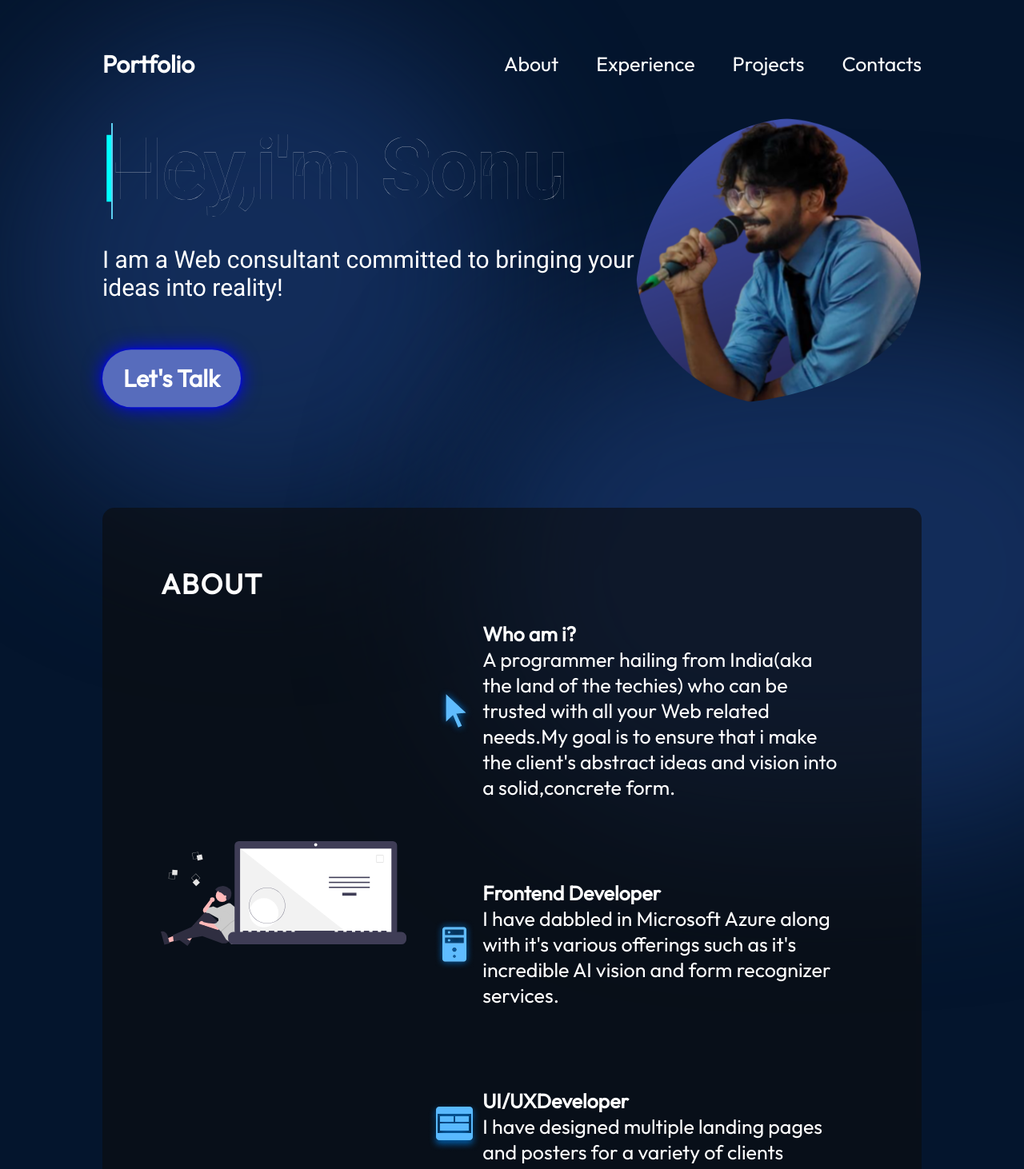
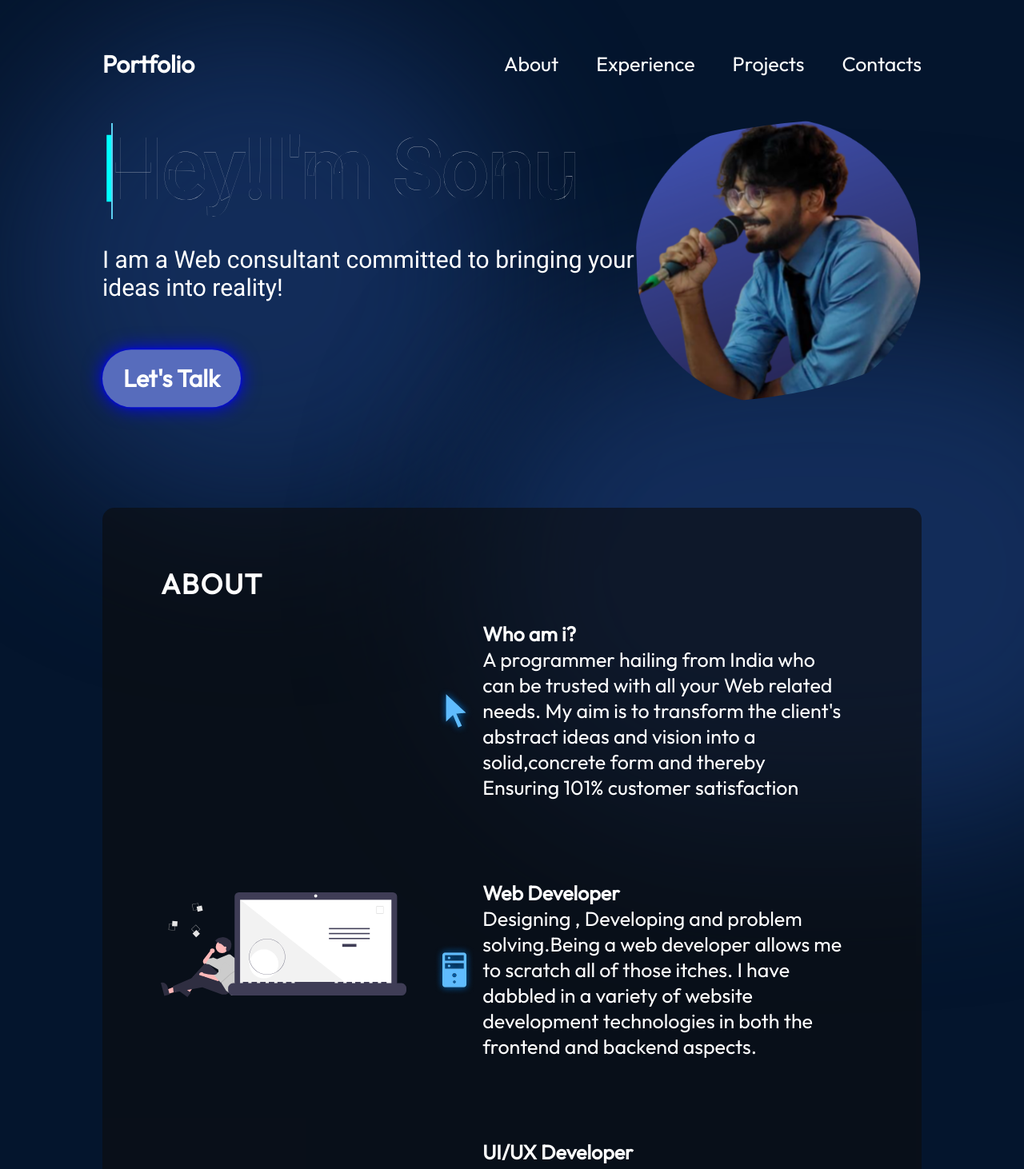
Before and after one commit to ItryCode/My-Portfolio-Site, a React (Vite) app: page / in a window 1280 px wide. Shown: the top 1462 px of the page at 80% size. Built offline with nearby package versions, Linux system fonts and the light colour scheme; no server answers.

Commit message:
Content writing

```diff
--- a/src/components/About/About.jsx
+++ b/src/components/About/About.jsx
@@ -18,31 +18,32 @@ const About = () => {
             <div className={styles.aboutItemText}>
               <h3>Who am i?</h3>
               <p>
-                A programmer hailing from India(aka the land of the techies) who
-                can be trusted with all your Web related needs.My goal is to
-                ensure that i make the client's abstract ideas and vision into a
-                solid,concrete form.
+                A programmer hailing from India who can be trusted with all your
+                Web related needs. My aim is to transform the client's abstract
+                ideas and vision into a solid,concrete form and thereby Ensuring
+                101% customer satisfaction
               </p>
             </div>
           </li>
           <li className={styles.aboutItem}>
             <img src={getImageUrl("about/serverIcon.png")} alt="cursor" />
             <div className={styles.aboutItemText}>
-              <h3>Frontend Developer</h3>
+              <h3>Web Developer</h3>
               <p>
-                I have dabbled in Microsoft Azure along with it's various
-                offerings such as it's incredible AI vision and form recognizer
-                services.
+                Designing , Developing and problem solving.Being a web developer
+                allows me to scratch all of those itches. I have dabbled in a
+                variety of website development technologies in both the frontend
+                and backend aspects.
               </p>
             </div>
           </li>
           <li className={styles.aboutItem}>
             <img src={getImageUrl("about/uiIcon.png")} alt="ui-icon" />
             <div className={styles.aboutItemText}>
-              <h3>UI/UXDeveloper</h3>
+              <h3>UI/UX Developer</h3>
               <p>
-                I have designed multiple landing pages and posters for a variety
-                of clients
+                I specialize in ensuring that the balance between customer
+                satisfaction,user engagement and design fundamentals are met.
               </p>
             </div>
           </li>
--- a/src/components/Experience/Experience.module.css
+++ b/src/components/Experience/Experience.module.css
@@ -31,6 +31,7 @@
 
 .skill {
   display: flex;
+
   flex-direction: column;
   align-items: center;
   gap: 11px;
@@ -46,6 +47,9 @@
   height: 120px;
 }
 
+.skillImageContainer:active {
+}
+
 .skillImageContainer img {
   width: 75px;
   transition: transform 0.7s ease-in-out;
@@ -59,6 +63,12 @@
   font-size: 25px;
   font-family: var(--font-roboto);
   font-weight: 500;
+}
+
+@keyframes spin {
+  100% {
+    transform: rotateZ(360deg);
+  }
 }
 
 .history {
--- a/src/components/Hero/Hero.jsx
+++ b/src/components/Hero/Hero.jsx
@@ -6,7 +6,7 @@ const Hero = () => {
     <section className={styles.container}>
       <div className={styles.content}>
         <h1 data-text="Hey,i'm Sonu" className={styles.title}>
-          Hey,i'm Sonu
+          Hey!I'm Sonu
         </h1>
         <p className={styles.description}>
           I am a Web consultant committed to bringing your ideas into reality!
--- a/src/components/Hero/Hero.module.css
+++ b/src/components/Hero/Hero.module.css
@@ -111,17 +111,19 @@
     #2bd2ff 50%,
     rgba(25, 55, 109, 0.7) 90%
   );
+  border-radius: 60% 40% 30% 70% / 60% 30% 70% 40%;
   animation-name: morph;
-  animation-duration: 10s;
+  animation-duration: 15s;
   animation-iteration-count: infinite;
-  animation-timing-function: ease-out;
+  animation-timing-function: ease-in-out;
+  background: transparent;
+  animation-direction: alternate;
 }
 
 @keyframes morph {
   0% {
-    border-radius: 60% 50% 30% 70% /60% 30% 70% 40%;
+    border-radius: 250px 750px 250px 750px / 750px 250px 750px 250px;
     background: transparent;
-    /* transform: translate(0, 0px); */
   }
 
   30% {
@@ -133,7 +135,7 @@
     background: transparent;
   }
   50% {
-    border-radius: 50% 60% 70% 40% /50% 60% 30% 60%;
+    border-radius: 750px 550px 350px 750px / 350px 750px 550px 450px;
     background: transparent;
     /* background-image: linear-gradient(
       45deg,
@@ -141,13 +143,11 @@
       #2bd2ff 50%,
       rgba(25, 55, 109, 0.7) 90%
     ); */
-    /* transform: translate(0, 10px); */
   }
-
-  60% {
+  /* 60% {
     border-radius: 55% 45% 75% 25% / 67% 57% 43% 33%;
     background: transparent;
-  }
+  } */
 
   70% {
     border-radius: 65% 35% 82% 18% / 48% 61% 39% 52%;
@@ -163,9 +163,8 @@
   }
 
   100% {
-    border-radius: 60% 50% 30% 70% /60% 30% 70% 40%;
+    border-radius: 750px 250px 750px 250px / 250px 750px 250px 750px;
     background: transparent;
-    /* transform: translate(0, -0px); */
   }
 }
 
--- a/src/components/Navbar/Navbar.jsx
+++ b/src/components/Navbar/Navbar.jsx
@@ -7,7 +7,7 @@ const Navbar = () => {
   const [menuOpen, setMenuOpen] = useState(false);
   return (
     <nav className={styles.navbar}>
-      <a  className={styles.title} href="/">
+      <a className={styles.title} href="/">
         Portfolio
       </a>
       <div className={styles.menu}>
@@ -32,10 +32,10 @@ const Navbar = () => {
             <a href="#experience">Experience</a>
           </li>
           <li className={styles.navlink}>
-            <a href="#Projects">Projects</a>
+            <a href="#projects">Projects</a>
           </li>
           <li className={styles.navlink}>
-            <a href="#Contacts">Contacts</a>
+            <a href="#contact">Contacts</a>
           </li>
         </ul>
       </div>
```
